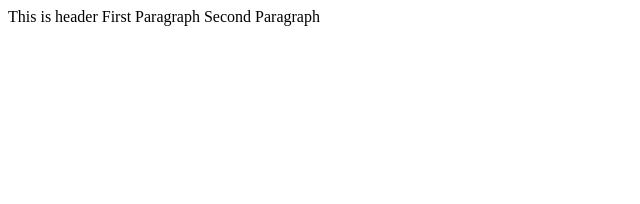
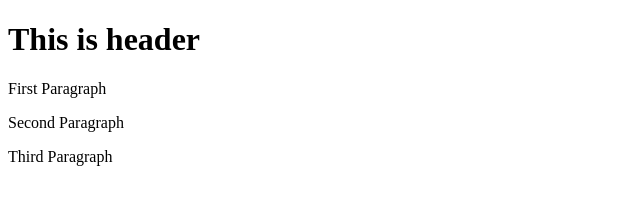
Before and after one commit to vaibhavukarande/git-test, a website: page index.html in a window 1280 px wide. Shown: the whole page, without its empty margins (0-640 px from the left). Drawn offline with Linux system fonts and the light colour scheme.

Commit message:
Fourth Commit

```diff
--- a/index.html
+++ b/index.html
@@ -8,9 +8,10 @@
 </head>
 
 <body>
-    <h>This is header</h>
-    <p1>First Paragraph</p1>
-    <p2>Second Paragraph</p2>
+    <h1>This is header</h1>
+    <p>First Paragraph</p>
+    <p>Second Paragraph</p>
+    <p>Third Paragraph</p>
 </body>
 
 </html>
```
Also changed, not shown: package.json (added, +24 -0 lines), 2 other files.
